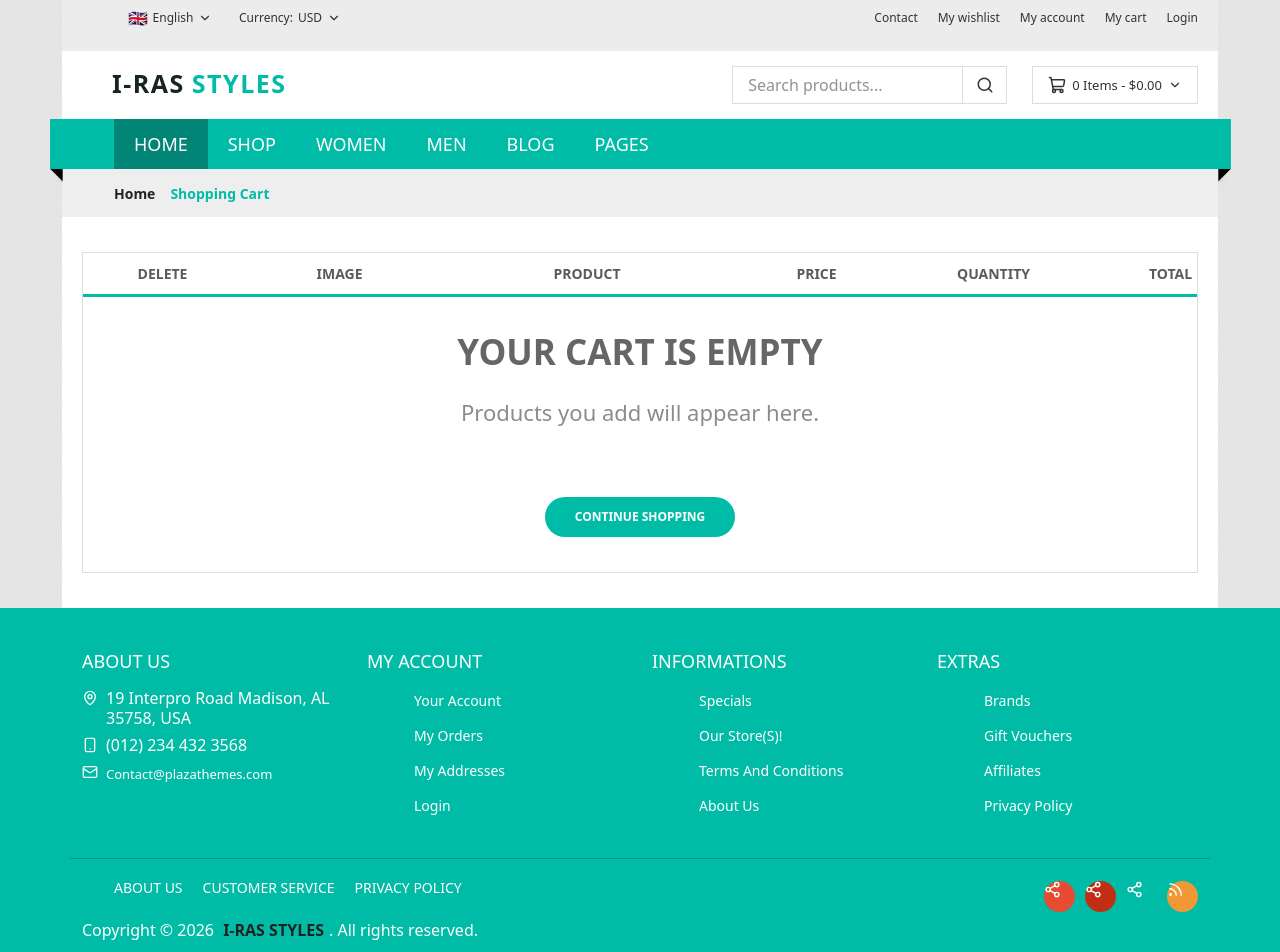
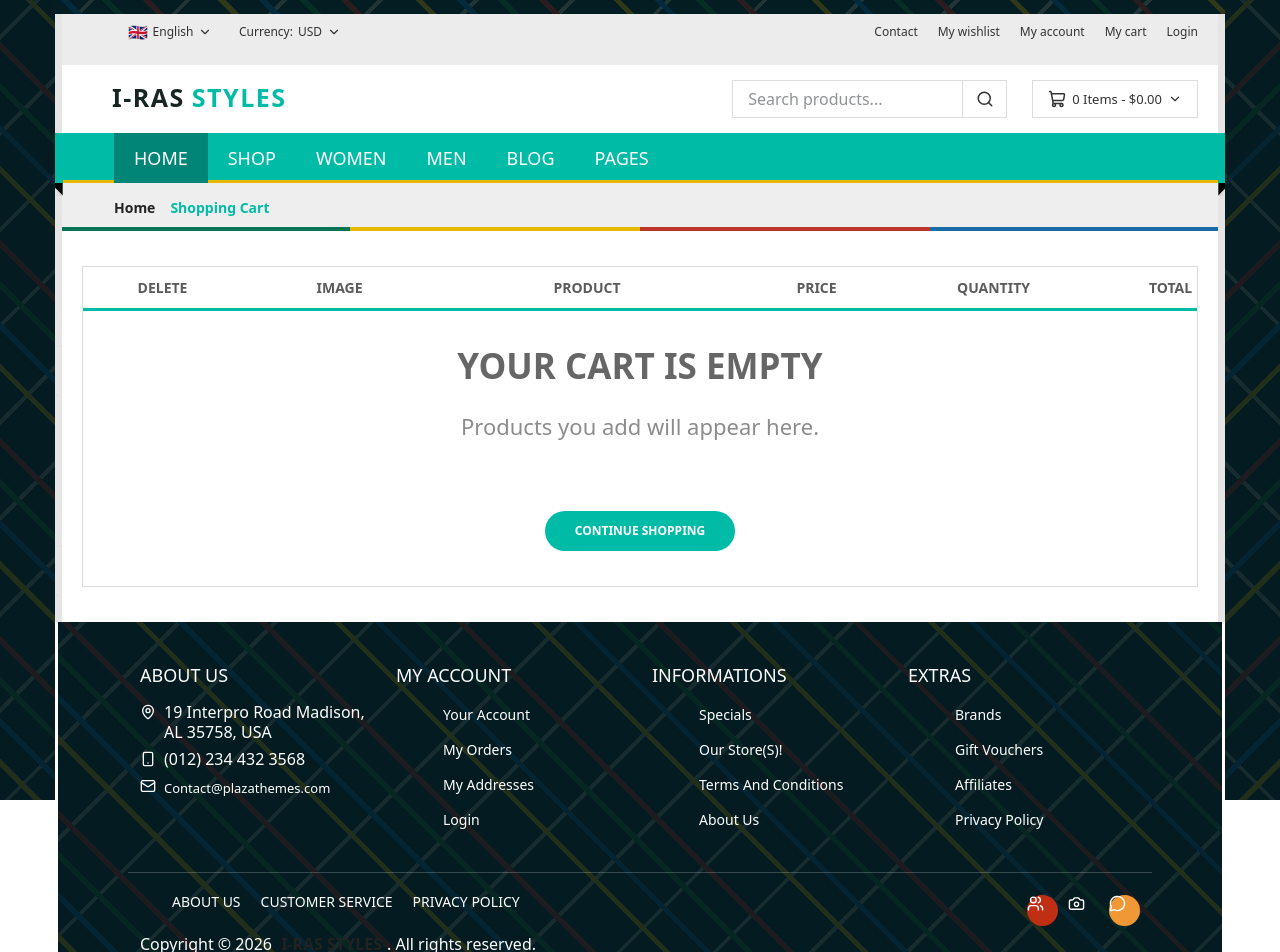
Before and after one commit to Francis-250/k-ecommerce, a Next.js app in the folder frontend/: page /cart in a window 1280 px wide. Shown: the top 952 px of the page. Built offline with nearby package versions, Linux system fonts and the light colour scheme.

Commit message:
feat:patterns

```diff
--- a/frontend/components/storefront/StorefrontShell.tsx
+++ b/frontend/components/storefront/StorefrontShell.tsx
@@ -6,14 +6,15 @@ import { useMemo, useState, type ReactNode } from "react";
 import {
   ChevronDown,
   CircleX,
+  Camera,
   Mail,
   MapPin,
   Menu,
-  Rss,
+  MessageCircle,
   Search,
-  Share2,
   ShoppingCart,
   Smartphone,
+  Users,
   X,
 } from "lucide-react";
 import {
@@ -98,6 +99,7 @@ export function StorefrontShell({ children }: { children: ReactNode }) {
 
   return (
     <>
+      <div className="storefront-african-border" aria-hidden="true" />
       <div className="pos_page">
         <div className="container">
           <div className="pos_page_inner">
@@ -224,7 +226,10 @@ export function StorefrontShell({ children }: { children: ReactNode }) {
                   <div className="col-lg-3 col-md-3">
                     <div className="logo">
                       <Link href="/">
-                        <span className="site-wordmark" aria-label="I-RAS STYLES">
+                        <span
+                          className="site-wordmark"
+                          aria-label="I-RAS STYLES"
+                        >
                           I-RAS <span>STYLES</span>
                         </span>
                       </Link>
@@ -568,19 +573,21 @@ function Footer() {
             <div className="col-lg-6 col-md-6">
               <div className="footer_social text-right">
                 <ul>
-                  {["Community", "Updates", "News", "Inspiration"].map(
-                    (label, index) => (
-                      <li key={label}>
-                        <a href="#social" aria-label={label}>
-                          {index === 3 ? (
-                            <Rss size={17} aria-hidden="true" />
-                          ) : (
-                            <Share2 size={17} aria-hidden="true" />
-                          )}
-                        </a>
-                      </li>
-                    ),
-                  )}
+                  <li>
+                    <a href="#facebook" aria-label="Facebook">
+                      <Users size={17} aria-hidden="true" />
+                    </a>
+                  </li>
+                  <li>
+                    <a href="#instagram" aria-label="Instagram">
+                      <Camera size={17} aria-hidden="true" />
+                    </a>
+                  </li>
+                  <li>
+                    <a href="#twitter" aria-label="Twitter">
+                      <MessageCircle size={17} aria-hidden="true" />
+                    </a>
+                  </li>
                 </ul>
               </div>
             </div>
--- a/frontend/styles/interactions.css
+++ b/frontend/styles/interactions.css
@@ -9,6 +9,92 @@ a:focus-visible,
 button:focus-visible {
   outline: 2px solid #00bba6;
   outline-offset: 2px;
+}
+
+.storefront-african-border {
+  display: none;
+}
+
+.pos_page::before {
+  content: "";
+  display: block;
+  width: 100%;
+  height: 14px;
+  background-color: #082f35;
+  background-image:
+    linear-gradient(rgba(3, 25, 30, 0.82), rgba(3, 25, 30, 0.82)),
+    repeating-linear-gradient(
+      45deg,
+      transparent 0 24px,
+      #f6c800 24px 29px,
+      transparent 29px 53px,
+      #0877c9 53px 58px,
+      transparent 58px 82px,
+      #168a3b 82px 87px,
+      transparent 87px 111px,
+      #d92d20 111px 116px,
+      transparent 116px 140px
+    ),
+    repeating-linear-gradient(
+      -45deg,
+      transparent 0 32px,
+      rgba(255, 250, 224, 0.65) 32px 36px,
+      transparent 36px 68px
+    );
+}
+
+@media (min-width: 1280px) {
+  .storefront-african-border {
+    display: block;
+  }
+
+  .storefront-african-border::before,
+  .storefront-african-border::after {
+    content: "";
+    position: fixed;
+    z-index: 20;
+    top: 0;
+    bottom: 0;
+    width: calc((100vw - 1140px) / 2 - 15px);
+    background-color: #082f35;
+    background-image:
+      linear-gradient(rgba(3, 25, 30, 0.88), rgba(3, 25, 30, 0.88)),
+      repeating-linear-gradient(
+        45deg,
+        transparent 0 24px,
+        #f6c800 24px 29px,
+        transparent 29px 53px,
+        #0877c9 53px 58px,
+        transparent 58px 82px,
+        #168a3b 82px 87px,
+        transparent 87px 111px,
+        #d92d20 111px 116px,
+        transparent 116px 140px
+      ),
+      repeating-linear-gradient(
+        -45deg,
+        transparent 0 32px,
+        rgba(255, 250, 224, 0.65) 32px 36px,
+        transparent 36px 68px
+      );
+    background-position: center;
+    background-size: auto;
+    pointer-events: none;
+  }
+  .storefront-african-border::before {
+    left: 0;
+  }
+  .storefront-african-border::after {
+    right: 0;
+    transform: scaleX(-1);
+  }
+
+  .footer_area {
+    width: 1164px;
+    max-width: 100%;
+    margin-right: auto;
+    margin-left: auto;
+  }
 }
 
 .product_action button {
@@ -612,7 +698,11 @@ button:focus-visible {
   .logo img {
     display: none;
   }
-  .site-wordmark { gap: 5px; font-size: 22px; letter-spacing: 0.04em; }
+  .site-wordmark {
+    gap: 5px;
+    font-size: 22px;
+    letter-spacing: 0.04em;
+  }
   .header_right_info {
     grid-template-columns: minmax(0, 1fr) 42px;
     gap: 8px;
@@ -729,6 +819,33 @@ button:focus-visible {
 .footer_area {
   clear: both;
   z-index: 1;
+  background-color: #082f35 !important;
+  background-image:
+    linear-gradient(rgba(3, 25, 30, 0.88), rgba(3, 25, 30, 0.88)),
+    repeating-linear-gradient(
+      45deg,
+      transparent 0 24px,
+      #f6c800 24px 29px,
+      transparent 29px 53px,
+      #0877c9 53px 58px,
+      transparent 58px 82px,
+      #168a3b 82px 87px,
+      transparent 87px 111px,
+      #d92d20 111px 116px,
+      transparent 116px 140px
+    ),
+    repeating-linear-gradient(
+      -45deg,
+      transparent 0 32px,
+      rgba(255, 250, 224, 0.65) 32px 36px,
+      transparent 36px 68px
+    ) !important;
+  background-position: center;
+  background-size: auto;
+}
+
+.footer_area .footer_top {
+  border-bottom-color: rgba(255, 255, 255, 0.2);
 }
 
 .home-hero-slide {
@@ -892,3 +1009,114 @@ button:focus-visible {
   align-items: center;
   gap: 5px;
 }
+
+/* I-RAS African storefront system: warm materials and restrained textile accents. */
+.pos_page {
+  --iras-ink: #082f35;
+  --iras-ivory: #fffaf0;
+  --iras-green: #087554;
+  --iras-gold: #e7b800;
+  --iras-red: #bd3428;
+  --iras-blue: #176ca8;
+}
+
+.pos_page_inner {
+  background: var(--iras-ivory);
+}
+
+.header_top,
+.header_middle,
+.breadcrumbs_area {
+  background-color: #fffdf7;
+}
+
+.header_bottom {
+  background: var(--iras-green);
+  box-shadow: inset 0 -3px 0 var(--iras-gold);
+}
+
+.main_menu nav > ul > li.active > a,
+.main_menu nav > ul > li:hover > a {
+  background: var(--iras-ink);
+}
+
+.breadcrumbs_area {
+  border-bottom: 4px solid transparent;
+  border-image: linear-gradient(
+      90deg,
+      var(--iras-green) 0 25%,
+      var(--iras-gold) 25% 50%,
+      var(--iras-red) 50% 75%,
+      var(--iras-blue) 75%
+    ) 1;
+}
+
+.section_title h2,
+.shop_title h1,
+.sidebar_widget h3,
+.product_details h1,
+.checkout_form h3,
+.cart_page h2 {
+  color: var(--iras-ink);
+  text-decoration-color: var(--iras-gold);
+  text-decoration-thickness: 3px;
+  text-underline-offset: 7px;
+}
+
+.single_product {
+  overflow: hidden;
+  border-top: 3px solid var(--iras-green);
+  background: #fff;
+  box-shadow: 0 8px 20px rgba(8, 47, 53, 0.07);
+  transition: box-shadow 180ms ease, transform 180ms ease;
+}
+
+.single_product:nth-child(4n + 2) {
+  border-top-color: var(--iras-gold);
+}
+
+.single_product:nth-child(4n + 3) {
+  border-top-color: var(--iras-red);
+}
+
+.single_product:nth-child(4n) {
+  border-top-color: var(--iras-blue);
+}
+
+.single_product:hover {
+  transform: translateY(-3px);
+  box-shadow: 0 12px 26px rgba(8, 47, 53, 0.12);
+}
+
+.product_action button,
+.box_quantity button,
+.cart_button a,
+.cart_submit button,
+.coupon_inner button,
+.login_submit button,
+.order_button button,
+.contact_message button,
+.sidebar_widget.newsletter button {
+  background: var(--iras-green);
+  box-shadow: inset 0 -3px 0 var(--iras-gold);
+}
+
+.product_action button:hover,
+.box_quantity button:hover,
+.cart_button a:hover,
+.cart_submit button:hover,
+.coupon_inner button:hover,
+.login_submit button:hover,
+.order_button button:hover,
+.contact_message button:hover,
+.sidebar_widget.newsletter button:hover {
+  background: var(--iras-ink);
+}
+
+input:focus,
+select:focus,
+textarea:focus {
+  border-color: var(--iras-gold) !important;
+  box-shadow: 0 0 0 2px rgba(231, 184, 0, 0.16);
+  outline: none;
+}
```
Also changed, not shown: 1 other file (tests, documents, lock files or other folders).
